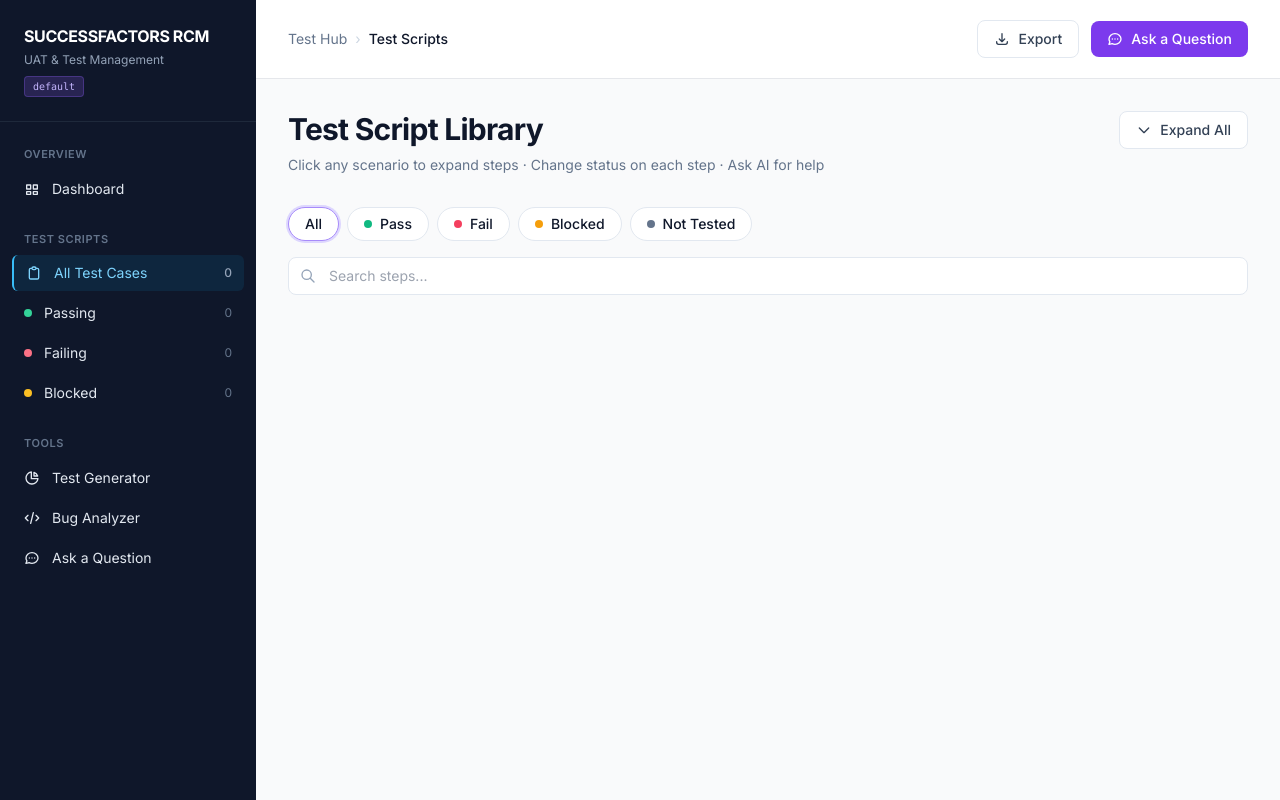
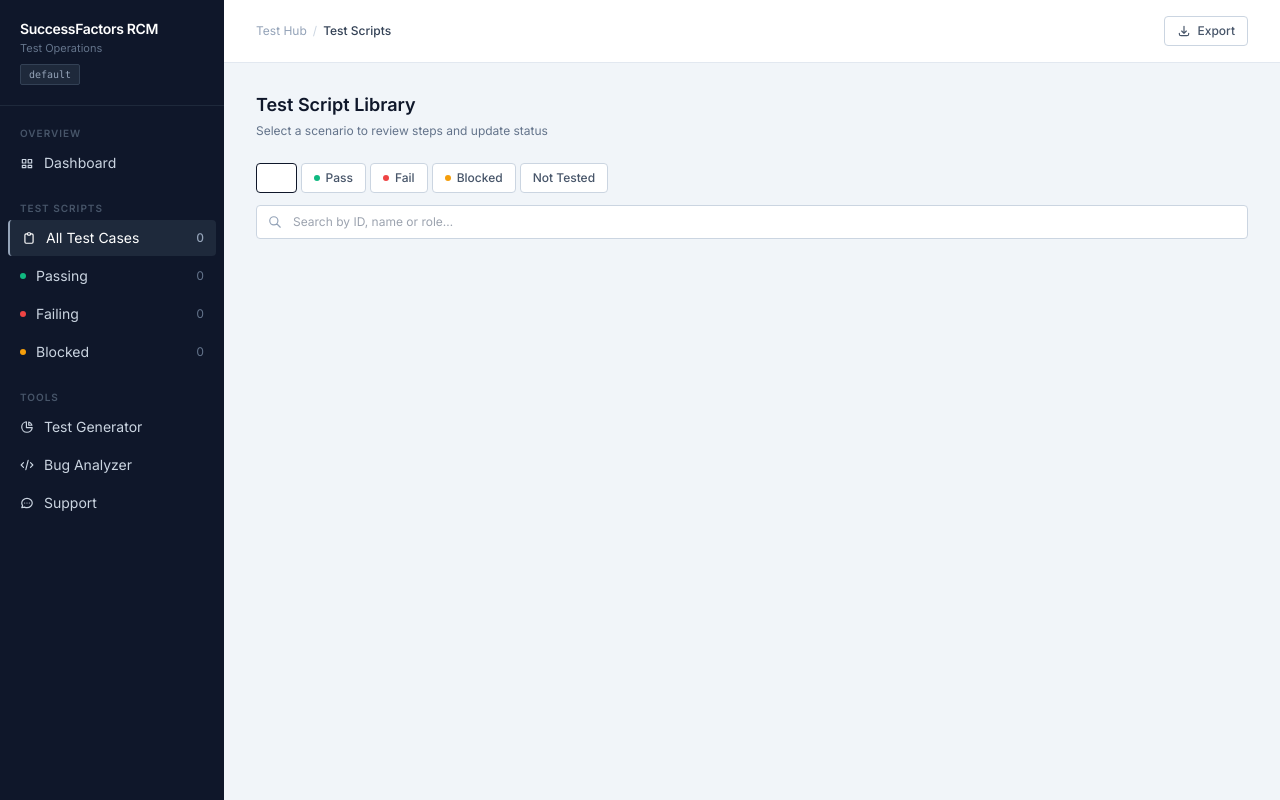
Before and after one commit to louiebond1/testvideos, a FastAPI app: page / in a window 1280 px wide. Run offline with FastAPI, Linux system fonts and the light colour scheme; some libraries are stand-ins or nearby versions.

Commit message:
Redesign UI — corporate slate theme, strip AI aesthetic
Replace violet/purple accents with neutral slate throughout. Remove emojis
from all buttons, flatten rounded-xl cards to rounded, tighten typography,
clean up failure bar and live control overlay to match professional tone.

Co-Authored-By: Claude Sonnet 4.6 <noreply@anthropic.com>

```diff
--- a/ui/templates/base.html
+++ b/ui/templates/base.html
@@ -8,76 +8,76 @@
   <link href="https://fonts.googleapis.com/css2?family=Inter:wght@400;500;600;700&display=swap" rel="stylesheet">
   <style>
     body { font-family: 'Inter', system-ui, -apple-system, sans-serif; }
-    .scroll-thin::-webkit-scrollbar { width: 6px; }
-    .scroll-thin::-webkit-scrollbar-thumb { background: #475569; border-radius: 3px; }
+    .scroll-thin::-webkit-scrollbar { width: 5px; }
+    .scroll-thin::-webkit-scrollbar-thumb { background: #334155; border-radius: 2px; }
   </style>
 </head>
-<body class="bg-gray-50 text-slate-900">
+<body class="bg-slate-100 text-slate-900">
   <div class="flex min-h-screen">
     <!-- Sidebar -->
-    <aside class="w-64 bg-slate-900 text-slate-200 flex-shrink-0 flex flex-col">
-      <div class="px-6 py-6 border-b border-slate-800">
-        <h1 class="text-base font-bold tracking-tight text-white">SUCCESSFACTORS RCM</h1>
-        <p class="text-xs text-slate-400 mt-1">UAT &amp; Test Management</p>
+    <aside class="w-56 bg-[#0f172a] text-slate-300 flex-shrink-0 flex flex-col">
+      <div class="px-5 py-5 border-b border-slate-800">
+        <h1 class="text-sm font-semibold tracking-tight text-white leading-tight">SuccessFactors RCM</h1>
+        <p class="text-[11px] text-slate-500 mt-0.5">Test Operations</p>
         {% if client_id is defined %}
-        <span class="mt-2 inline-block px-2 py-0.5 text-[10px] font-mono font-medium bg-violet-500/20 text-violet-300 border border-violet-500/30 rounded">{{ client_id }}</span>
+        <span class="mt-2 inline-block px-2 py-0.5 text-[10px] font-mono font-medium bg-slate-800 text-slate-400 border border-slate-700 rounded-sm">{{ client_id }}</span>
         {% endif %}
       </div>
 
-      <nav class="flex-1 overflow-y-auto scroll-thin px-3 py-6 space-y-6">
+      <nav class="flex-1 overflow-y-auto scroll-thin px-2 py-5 space-y-5">
         <div>
-          <p class="px-3 text-[11px] font-semibold tracking-wider text-slate-500 uppercase mb-2">Overview</p>
-          <a href="/" class="flex items-center gap-3 px-3 py-2 rounded-md text-sm hover:bg-slate-800 transition">
-            <svg class="w-4 h-4" fill="none" stroke="currentColor" viewBox="0 0 24 24"><path stroke-linecap="round" stroke-linejoin="round" stroke-width="2" d="M4 6h6v6H4zM14 6h6v6h-6zM4 16h6v4H4zM14 16h6v4h-6z"/></svg>
+          <p class="px-3 text-[10px] font-semibold tracking-widest text-slate-600 uppercase mb-1">Overview</p>
+          <a href="/" class="flex items-center gap-2.5 px-3 py-2 rounded text-sm hover:bg-slate-800 hover:text-white transition">
+            <svg class="w-3.5 h-3.5 flex-shrink-0" fill="none" stroke="currentColor" viewBox="0 0 24 24"><path stroke-linecap="round" stroke-linejoin="round" stroke-width="2" d="M4 6h6v6H4zM14 6h6v6h-6zM4 16h6v4H4zM14 16h6v4h-6z"/></svg>
             Dashboard
           </a>
         </div>
 
         <div>
-          <p class="px-3 text-[11px] font-semibold tracking-wider text-slate-500 uppercase mb-2">Test Scripts</p>
-          <a href="/" class="flex items-center justify-between px-3 py-2 rounded-md text-sm bg-sky-500/10 text-sky-300 border-l-2 border-sky-400">
-            <span class="flex items-center gap-3">
-              <svg class="w-4 h-4" fill="none" stroke="currentColor" viewBox="0 0 24 24"><path stroke-linecap="round" stroke-linejoin="round" stroke-width="2" d="M9 5H7a2 2 0 00-2 2v12a2 2 0 002 2h10a2 2 0 002-2V7a2 2 0 00-2-2h-2M9 5a2 2 0 002 2h2a2 2 0 002-2M9 5a2 2 0 012-2h2a2 2 0 012 2"/></svg>
+          <p class="px-3 text-[10px] font-semibold tracking-widest text-slate-600 uppercase mb-1">Test Scripts</p>
+          <a href="/" class="flex items-center justify-between px-3 py-2 rounded text-sm bg-slate-800 text-white border-l-2 border-slate-400">
+            <span class="flex items-center gap-2.5">
+              <svg class="w-3.5 h-3.5 flex-shrink-0" fill="none" stroke="currentColor" viewBox="0 0 24 24"><path stroke-linecap="round" stroke-linejoin="round" stroke-width="2" d="M9 5H7a2 2 0 00-2 2v12a2 2 0 002 2h10a2 2 0 002-2V7a2 2 0 00-2-2h-2M9 5a2 2 0 002 2h2a2 2 0 002-2M9 5a2 2 0 012-2h2a2 2 0 012 2"/></svg>
               All Test Cases
             </span>
-            <span class="text-xs text-slate-400 font-medium">{{ stats.total }}</span>
+            <span class="text-xs text-slate-400 font-medium tabular-nums">{{ stats.total }}</span>
           </a>
-          <a href="/?filter=pass" class="flex items-center justify-between px-3 py-2 rounded-md text-sm hover:bg-slate-800 transition mt-1">
-            <span class="flex items-center gap-3">
-              <span class="w-2 h-2 rounded-full bg-emerald-400"></span>
+          <a href="/?filter=pass" class="flex items-center justify-between px-3 py-2 rounded text-sm hover:bg-slate-800 hover:text-white transition mt-0.5">
+            <span class="flex items-center gap-2.5">
+              <span class="w-1.5 h-1.5 rounded-full bg-emerald-500 flex-shrink-0"></span>
               Passing
             </span>
-            <span class="text-xs text-slate-500">{{ stats.passing }}</span>
+            <span class="text-xs text-slate-500 tabular-nums">{{ stats.passing }}</span>
           </a>
-          <a href="/?filter=fail" class="flex items-center justify-between px-3 py-2 rounded-md text-sm hover:bg-slate-800 transition mt-1">
-            <span class="flex items-center gap-3">
-              <span class="w-2 h-2 rounded-full bg-rose-400"></span>
+          <a href="/?filter=fail" class="flex items-center justify-between px-3 py-2 rounded text-sm hover:bg-slate-800 hover:text-white transition mt-0.5">
+            <span class="flex items-center gap-2.5">
+              <span class="w-1.5 h-1.5 rounded-full bg-red-500 flex-shrink-0"></span>
               Failing
             </span>
-            <span class="text-xs text-slate-500">{{ stats.failing }}</span>
+            <span class="text-xs text-slate-500 tabular-nums">{{ stats.failing }}</span>
           </a>
-          <a href="/?filter=blocked" class="flex items-center justify-between px-3 py-2 rounded-md text-sm hover:bg-slate-800 transition mt-1">
-            <span class="flex items-center gap-3">
-              <span class="w-2 h-2 rounded-full bg-amber-400"></span>
+          <a href="/?filter=blocked" class="flex items-center justify-between px-3 py-2 rounded text-sm hover:bg-slate-800 hover:text-white transition mt-0.5">
+            <span class="flex items-center gap-2.5">
+              <span class="w-1.5 h-1.5 rounded-full bg-amber-500 flex-shrink-0"></span>
               Blocked
             </span>
-            <span class="text-xs text-slate-500">{{ stats.blocked }}</span>
+            <span class="text-xs text-slate-500 tabular-nums">{{ stats.blocked }}</span>
           </a>
         </div>
 
         <div>
-          <p class="px-3 text-[11px] font-semibold tracking-wider text-slate-500 uppercase mb-2">Tools</p>
-          <a href="#" class="flex items-center gap-3 px-3 py-2 rounded-md text-sm hover:bg-slate-800 transition">
-            <svg class="w-4 h-4" fill="none" stroke="currentColor" viewBox="0 0 24 24"><path stroke-linecap="round" stroke-linejoin="round" stroke-width="2" d="M11 3.055A9.001 9.001 0 1020.945 13H11V3.055z M20.488 9H15V3.512A9.025 9.025 0 0120.488 9z"/></svg>
+          <p class="px-3 text-[10px] font-semibold tracking-widest text-slate-600 uppercase mb-1">Tools</p>
+          <a href="#" class="flex items-center gap-2.5 px-3 py-2 rounded text-sm hover:bg-slate-800 hover:text-white transition">
+            <svg class="w-3.5 h-3.5 flex-shrink-0" fill="none" stroke="currentColor" viewBox="0 0 24 24"><path stroke-linecap="round" stroke-linejoin="round" stroke-width="2" d="M11 3.055A9.001 9.001 0 1020.945 13H11V3.055z M20.488 9H15V3.512A9.025 9.025 0 0120.488 9z"/></svg>
             Test Generator
           </a>
-          <a href="#" class="flex items-center gap-3 px-3 py-2 rounded-md text-sm hover:bg-slate-800 transition mt-1">
-            <svg class="w-4 h-4" fill="none" stroke="currentColor" viewBox="0 0 24 24"><path stroke-linecap="round" stroke-linejoin="round" stroke-width="2" d="M10 20l4-16m4 4l4 4-4 4M6 16l-4-4 4-4"/></svg>
+          <a href="#" class="flex items-center gap-2.5 px-3 py-2 rounded text-sm hover:bg-slate-800 hover:text-white transition mt-0.5">
+            <svg class="w-3.5 h-3.5 flex-shrink-0" fill="none" stroke="currentColor" viewBox="0 0 24 24"><path stroke-linecap="round" stroke-linejoin="round" stroke-width="2" d="M10 20l4-16m4 4l4 4-4 4M6 16l-4-4 4-4"/></svg>
             Bug Analyzer
           </a>
-          <a href="#" class="flex items-center gap-3 px-3 py-2 rounded-md text-sm hover:bg-slate-800 transition mt-1">
-            <svg class="w-4 h-4" fill="none" stroke="currentColor" viewBox="0 0 24 24"><path stroke-linecap="round" stroke-linejoin="round" stroke-width="2" d="M8 12h.01M12 12h.01M16 12h.01M21 12c0 4.418-4.03 8-9 8a9.863 9.863 0 01-4.255-.949L3 20l1.395-3.72C3.512 15.042 3 13.574 3 12c0-4.418 4.03-8 9-8s9 3.582 9 8z"/></svg>
-            Ask a Question
+          <a href="#" class="flex items-center gap-2.5 px-3 py-2 rounded text-sm hover:bg-slate-800 hover:text-white transition mt-0.5">
+            <svg class="w-3.5 h-3.5 flex-shrink-0" fill="none" stroke="currentColor" viewBox="0 0 24 24"><path stroke-linecap="round" stroke-linejoin="round" stroke-width="2" d="M8 12h.01M12 12h.01M16 12h.01M21 12c0 4.418-4.03 8-9 8a9.863 9.863 0 01-4.255-.949L3 20l1.395-3.72C3.512 15.042 3 13.574 3 12c0-4.418 4.03-8 9-8s9 3.582 9 8z"/></svg>
+            Support
           </a>
         </div>
       </nav>
--- a/ui/templates/index.html
+++ b/ui/templates/index.html
@@ -2,82 +2,69 @@
 {% block title %}Test Scripts — EX3 TestOps{% endblock %}
 
 {% block content %}
-<header class="bg-white border-b border-gray-200 px-8 py-5 flex items-center justify-between">
-  <nav class="text-sm text-slate-500 flex items-center gap-2">
-    <a href="/" class="hover:text-slate-700">Test Hub</a>
-    <span class="text-slate-300">›</span>
-    <span class="text-slate-900 font-medium">Test Scripts</span>
+<header class="bg-white border-b border-slate-200 px-8 py-4 flex items-center justify-between">
+  <nav class="text-xs text-slate-400 flex items-center gap-1.5">
+    <a href="/" class="hover:text-slate-600">Test Hub</a>
+    <span class="text-slate-300">/</span>
+    <span class="text-slate-700 font-medium">Test Scripts</span>
   </nav>
-  <div class="flex items-center gap-3">
-    <button class="inline-flex items-center gap-2 px-4 py-2 text-sm font-medium text-slate-700 bg-white border border-slate-200 rounded-lg hover:bg-slate-50 transition">
-      <svg class="w-4 h-4" fill="none" stroke="currentColor" viewBox="0 0 24 24"><path stroke-linecap="round" stroke-linejoin="round" stroke-width="2" d="M4 16v1a3 3 0 003 3h10a3 3 0 003-3v-1m-4-4l-4 4m0 0l-4-4m4 4V4"/></svg>
+  <div class="flex items-center gap-2">
+    <button class="inline-flex items-center gap-1.5 px-3 py-1.5 text-xs font-medium text-slate-600 bg-white border border-slate-300 rounded hover:bg-slate-50 transition">
+      <svg class="w-3.5 h-3.5" fill="none" stroke="currentColor" viewBox="0 0 24 24"><path stroke-linecap="round" stroke-linejoin="round" stroke-width="2" d="M4 16v1a3 3 0 003 3h10a3 3 0 003-3v-1m-4-4l-4 4m0 0l-4-4m4 4V4"/></svg>
       Export
-    </button>
-    <button class="inline-flex items-center gap-2 px-4 py-2 text-sm font-medium text-white bg-violet-600 hover:bg-violet-700 rounded-lg transition">
-      <svg class="w-4 h-4" fill="none" stroke="currentColor" viewBox="0 0 24 24"><path stroke-linecap="round" stroke-linejoin="round" stroke-width="2" d="M8 12h.01M12 12h.01M16 12h.01M21 12c0 4.418-4.03 8-9 8a9.863 9.863 0 01-4.255-.949L3 20l1.395-3.72C3.512 15.042 3 13.574 3 12c0-4.418 4.03-8 9-8s9 3.582 9 8z"/></svg>
-      Ask a Question
     </button>
   </div>
 </header>
 
-<div class="flex-1 overflow-y-auto px-8 py-8">
+<div class="flex-1 overflow-y-auto px-8 py-7">
   <div class="max-w-5xl mx-auto">
-    <div class="flex items-start justify-between mb-2">
+    <div class="flex items-start justify-between mb-6">
       <div>
-        <h1 class="text-3xl font-bold tracking-tight">Test Script Library</h1>
-        <p class="text-slate-500 mt-2 text-sm">Click any scenario to expand steps · Change status on each step · Ask AI for help</p>
+        <h1 class="text-lg font-semibold text-slate-900">Test Script Library</h1>
+        <p class="text-slate-500 mt-1 text-xs">Select a scenario to review steps and update status</p>
       </div>
-      <button class="inline-flex items-center gap-2 px-4 py-2 text-sm font-medium text-slate-700 bg-white border border-slate-200 rounded-lg hover:bg-slate-50 transition">
-        <svg class="w-4 h-4" fill="none" stroke="currentColor" viewBox="0 0 24 24"><path stroke-linecap="round" stroke-linejoin="round" stroke-width="2" d="M19 9l-7 7-7-7"/></svg>
-        Expand All
-      </button>
     </div>
 
-    <!-- Filter pills -->
-    <div class="flex items-center gap-2 mt-8 flex-wrap">
-      {% set pills = [("all","All",""),("pass","Pass","emerald"),("fail","Fail","rose"),("blocked","Blocked","amber"),("not_tested","Not Tested","slate")] %}
+    <!-- Filter tabs -->
+    <div class="flex items-center gap-1 flex-wrap">
+      {% set pills = [("all","All",""),("pass","Pass","emerald"),("fail","Fail","red"),("blocked","Blocked","amber"),("not_tested","Not Tested","slate")] %}
       {% for key, label, color in pills %}
         <button data-filter="{{ key }}"
-                class="filter-pill px-4 py-1.5 text-sm font-medium rounded-full border border-slate-200 bg-white hover:border-slate-300 transition flex items-center gap-2 {% if key == 'all' %}ring-2 ring-violet-200 border-violet-400{% endif %}">
-          {% if color %}<span class="w-2 h-2 rounded-full bg-{{ color }}-500"></span>{% endif %}
+                class="filter-pill px-3 py-1.5 text-xs font-medium rounded border border-slate-300 bg-white text-slate-600 hover:bg-slate-50 transition flex items-center gap-1.5 {% if key == 'all' %}bg-slate-900 text-white border-slate-900{% endif %}">
+          {% if color and color != 'slate' %}<span class="w-1.5 h-1.5 rounded-full bg-{{ color }}-500"></span>{% endif %}
           {{ label }}
         </button>
       {% endfor %}
     </div>
 
     <!-- Search -->
-    <div class="mt-4 relative">
-      <svg class="w-4 h-4 absolute left-3 top-1/2 -translate-y-1/2 text-slate-400" fill="none" stroke="currentColor" viewBox="0 0 24 24"><path stroke-linecap="round" stroke-linejoin="round" stroke-width="2" d="M21 21l-6-6m2-5a7 7 0 11-14 0 7 7 0 0114 0z"/></svg>
-      <input id="search" type="text" placeholder="Search steps..."
-             class="w-full pl-10 pr-4 py-2 text-sm bg-white border border-slate-200 rounded-lg focus:outline-none focus:ring-2 focus:ring-violet-200 focus:border-violet-400 transition" />
+    <div class="mt-3 relative">
+      <svg class="w-3.5 h-3.5 absolute left-3 top-1/2 -translate-y-1/2 text-slate-400" fill="none" stroke="currentColor" viewBox="0 0 24 24"><path stroke-linecap="round" stroke-linejoin="round" stroke-width="2" d="M21 21l-6-6m2-5a7 7 0 11-14 0 7 7 0 0114 0z"/></svg>
+      <input id="search" type="text" placeholder="Search by ID, name or role…"
+             class="w-full pl-9 pr-4 py-2 text-xs bg-white border border-slate-300 rounded focus:outline-none focus:ring-1 focus:ring-slate-400 focus:border-slate-400 transition" />
     </div>
 
     <!-- Categories -->
-    <div class="mt-8 space-y-10">
+    <div class="mt-7 space-y-8">
       {% for group in groups %}
       <section data-group>
-        <div class="flex items-center gap-3 mb-4">
-          <h2 class="text-lg font-bold text-slate-900">{{ group.label }}</h2>
-          <span class="px-3 py-1 text-xs font-medium bg-white border border-slate-200 rounded-full text-slate-600">
-            {{ group.scenario_count }} scenarios · {{ group.step_count }} steps
+        <div class="flex items-center gap-3 mb-3">
+          <h2 class="text-sm font-semibold text-slate-800">{{ group.label }}</h2>
+          <span class="px-2.5 py-0.5 text-[11px] font-medium bg-white border border-slate-200 rounded text-slate-500">
+            {{ group.scenario_count }} scenarios &middot; {{ group.step_count }} steps
           </span>
         </div>
-        <div class="space-y-2">
+        <div class="space-y-1">
           {% for s in group.scenarios %}
           <a href="/scenario/{{ s.id }}" data-card data-status="{{ s.status }}" data-search="{{ s.id }} {{ s.name|lower }} {{ s.role|lower }}"
-             class="group flex items-center gap-4 px-5 py-4 bg-white border border-slate-200 rounded-xl hover:border-slate-300 hover:shadow-sm transition">
-            <svg class="w-4 h-4 text-slate-400 group-hover:text-slate-600 flex-shrink-0" fill="none" stroke="currentColor" viewBox="0 0 24 24"><path stroke-linecap="round" stroke-linejoin="round" stroke-width="2" d="M9 5l7 7-7 7"/></svg>
-            <span class="px-2.5 py-0.5 text-xs font-mono font-medium bg-sky-50 text-sky-700 border border-sky-100 rounded-md flex-shrink-0">{{ s.id }}</span>
-            <span class="font-medium text-slate-900 flex-1 truncate">{{ s.name }}</span>
-            <span class="px-2.5 py-0.5 text-xs font-medium bg-{{ s.role_color }}-50 text-{{ s.role_color }}-700 border border-{{ s.role_color }}-200 rounded-full flex-shrink-0">{{ s.role }}</span>
-            <span class="text-xs text-slate-500 flex-shrink-0 tabular-nums">{{ s.passed_steps }}/{{ s.step_count }}</span>
-            <button class="inline-flex items-center gap-1.5 px-2.5 py-1 text-xs font-medium text-slate-600 bg-white border border-slate-200 rounded-md hover:bg-slate-50 flex-shrink-0">
-              <svg class="w-3 h-3" fill="currentColor" viewBox="0 0 24 24"><path d="M12 1l3 6 6 1-4.5 4.5L18 19l-6-3-6 3 1.5-6.5L3 8l6-1z"/></svg>
-              AI
-            </button>
+             class="group flex items-center gap-3 px-4 py-3 bg-white border border-slate-200 rounded hover:border-slate-400 hover:shadow-sm transition">
+            <svg class="w-3.5 h-3.5 text-slate-300 group-hover:text-slate-500 flex-shrink-0" fill="none" stroke="currentColor" viewBox="0 0 24 24"><path stroke-linecap="round" stroke-linejoin="round" stroke-width="2" d="M9 5l7 7-7 7"/></svg>
+            <span class="px-2 py-0.5 text-[11px] font-mono font-medium bg-slate-100 text-slate-600 border border-slate-200 rounded flex-shrink-0">{{ s.id }}</span>
+            <span class="font-medium text-slate-900 text-sm flex-1 truncate">{{ s.name }}</span>
+            <span class="px-2 py-0.5 text-[11px] font-medium bg-{{ s.role_color }}-50 text-{{ s.role_color }}-700 border border-{{ s.role_color }}-200 rounded flex-shrink-0">{{ s.role }}</span>
+            <span class="text-[11px] text-slate-400 flex-shrink-0 tabular-nums">{{ s.passed_steps }}/{{ s.step_count }}</span>
             {% if s.status == 'fail' or (s.id == 'RCM-RC-101') %}
-            <span class="inline-flex items-center gap-1.5 px-3 py-1.5 text-xs font-semibold text-white bg-slate-900 rounded-md flex-shrink-0">
-              <span class="w-1.5 h-1.5 rounded-full bg-rose-400 animate-pulse"></span>
+            <span class="inline-flex items-center gap-1.5 px-2.5 py-1 text-[11px] font-semibold text-red-700 bg-red-50 border border-red-200 rounded flex-shrink-0">
               Recording
             </span>
             {% endif %}
@@ -91,7 +78,6 @@
 </div>
 
 <script>
-  // Filter pills + search
   const cards = document.querySelectorAll('[data-card]');
   const pills = document.querySelectorAll('.filter-pill');
   const search = document.getElementById('search');
@@ -106,7 +92,6 @@
       const matchesSearch = !q || text.includes(q);
       card.style.display = matchesFilter && matchesSearch ? '' : 'none';
     });
-    // Hide empty groups
     document.querySelectorAll('[data-group]').forEach(g => {
       const visible = Array.from(g.querySelectorAll('[data-card]')).some(c => c.style.display !== 'none');
       g.style.display = visible ? '' : 'none';
@@ -114,8 +99,12 @@
   }
 
   pills.forEach(p => p.addEventListener('click', () => {
-    pills.forEach(x => x.classList.remove('ring-2', 'ring-violet-200', 'border-violet-400'));
-    p.classList.add('ring-2', 'ring-violet-200', 'border-violet-400');
+    pills.forEach(x => {
+      x.classList.remove('bg-slate-900', 'text-white', 'border-slate-900');
+      x.classList.add('bg-white', 'text-slate-600', 'border-slate-300');
+    });
+    p.classList.remove('bg-white', 'text-slate-600', 'border-slate-300');
+    p.classList.add('bg-slate-900', 'text-white', 'border-slate-900');
     currentFilter = p.dataset.filter;
     applyFilter();
   }));
```
Also changed, not shown: ui/templates/scenario.html (+61 -61 lines).
